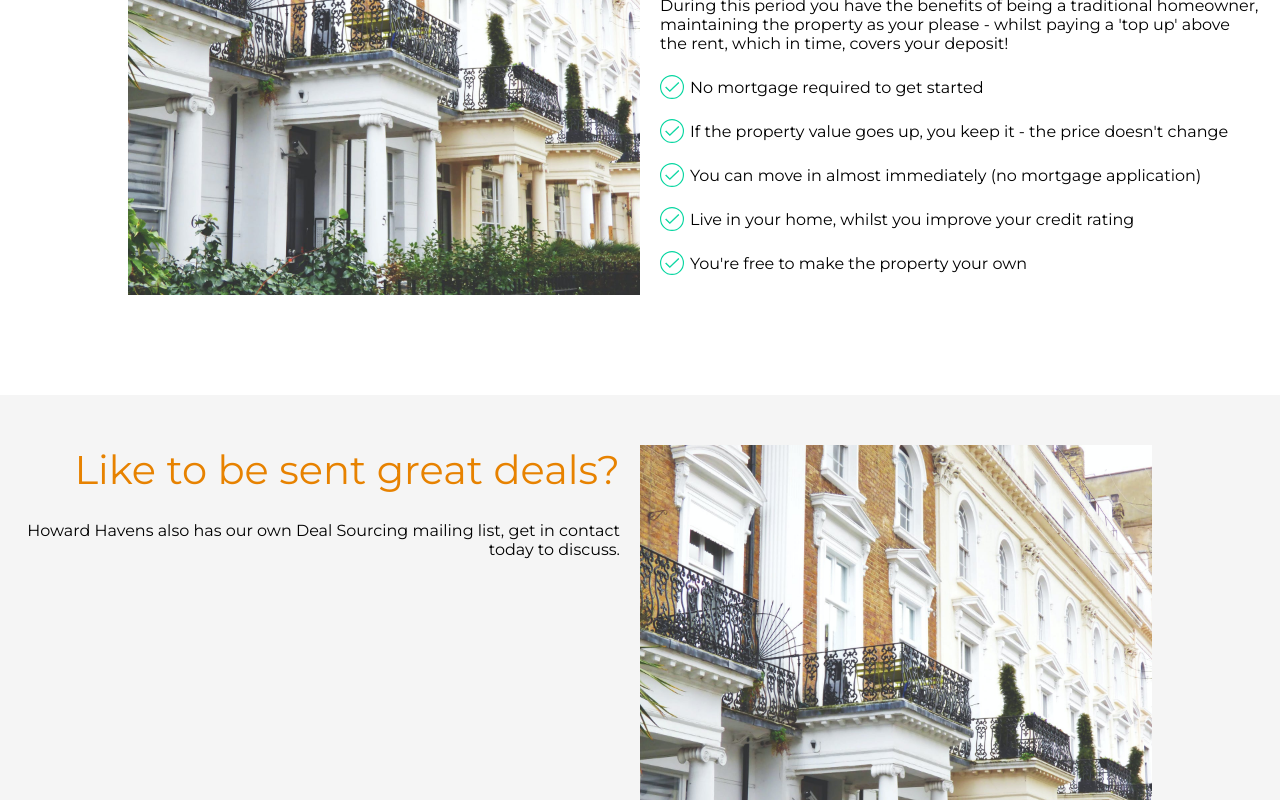
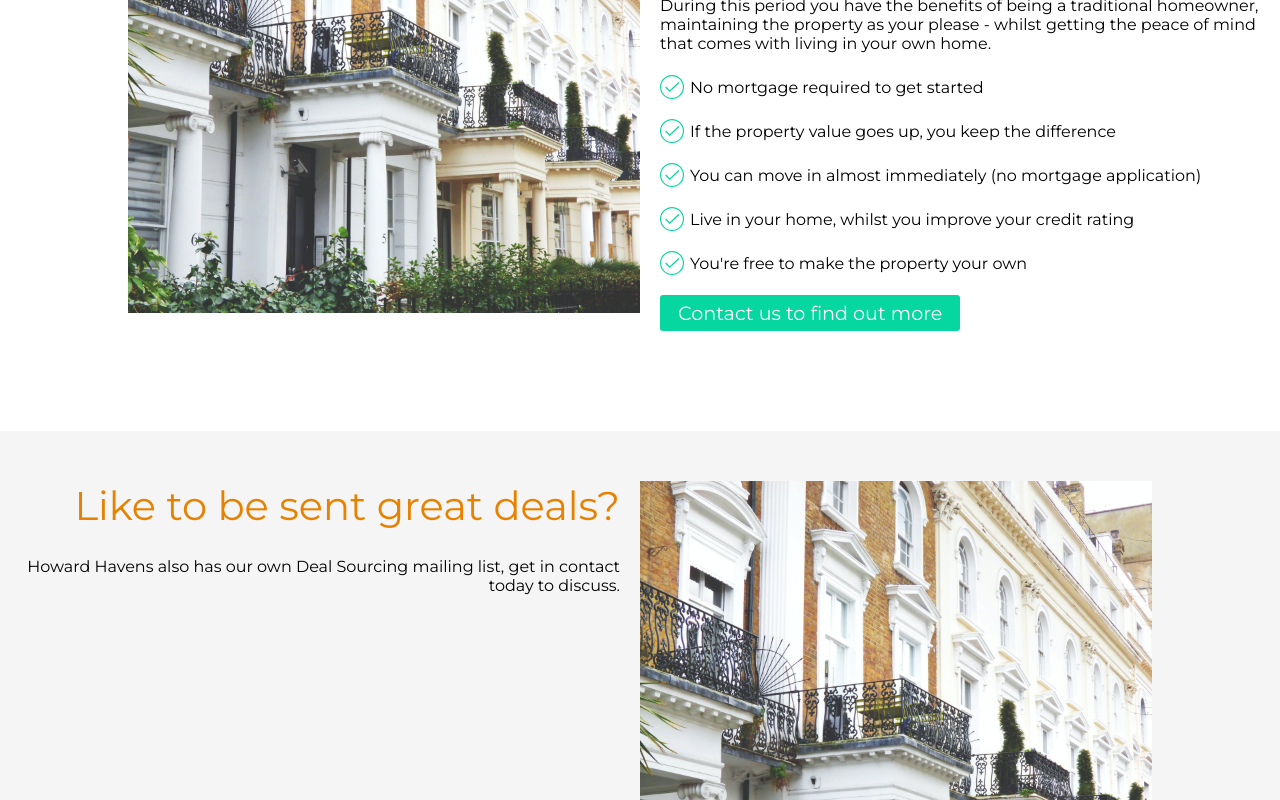
Before and after one commit to RKHTechnologies/HowardHavens, a React (Create React App) app: page / in a window 1280 px wide. Shown: the part 3100-3900 px from the top of the page. Built offline with nearby package versions, Linux system fonts and the light colour scheme.

Commit message:
Completed tenant buyers wording

```diff
--- a/src/components/Services.tsx
+++ b/src/components/Services.tsx
@@ -112,7 +112,30 @@ const CheckList = styled.div`
   }
 `;
 
+const Button = styled.button`
+  padding: 6px 18px;
+  border-radius: 3px;
+  color: ${colours.light};
+  background: ${colours.green};
+  margin-top: 22px;
+  font-size: 1.2em;
+  cursor: pointer;
+  border: none;
+
+  &:hover {
+    background: ${colours.green}c7;
+  }
+`;
+
 const Services: FC = ()  => {
+
+  const handleClick = () => {
+    window.open(
+      `mailto:Contact@howardhavens.co.uk
+        ?subject=Tenant Buyer`,
+        '_blank'
+    );
+  }
 
   return (
     <Container>
@@ -156,16 +179,16 @@ const Services: FC = ()  => {
             <Description>
               Our Rent to Buy or 'Tenant Buyers' program gives you the ability to get on the property ladder with a much smaller deposit. You'll live in your new home as a tenant until we complete the purchase.
               <br /><br />
-              During this period you have the benefits of being a traditional homeowner, maintaining the property as your please - whilst paying a 'top up' above the rent, which in time, covers your deposit!
+              During this period you have the benefits of being a traditional homeowner, maintaining the property as your please - whilst getting the peace of mind that comes with living in your own home.
             </Description>
             <CheckList>
-                <li>No mortgage required to get started</li>
-                <li>If the property value goes up, you keep it - the price doesn't change</li>
-                <li>You can move in almost immediately (no mortgage application)</li>
-                <li>Live in your home, whilst you improve your credit rating</li>
-                <li>You're free to make the property your own</li>
-
-              </CheckList>
+              <li>No mortgage required to get started</li>
+              <li>If the property value goes up, you keep the difference</li>
+              <li>You can move in almost immediately (no mortgage application)</li>
+              <li>Live in your home, whilst you improve your credit rating</li>
+              <li>You're free to make the property your own</li>
+            </CheckList>
+            <Button onClick={handleClick}>Contact us to find out more</Button>
           </Text>
         </Service>
       </Strip>
```
